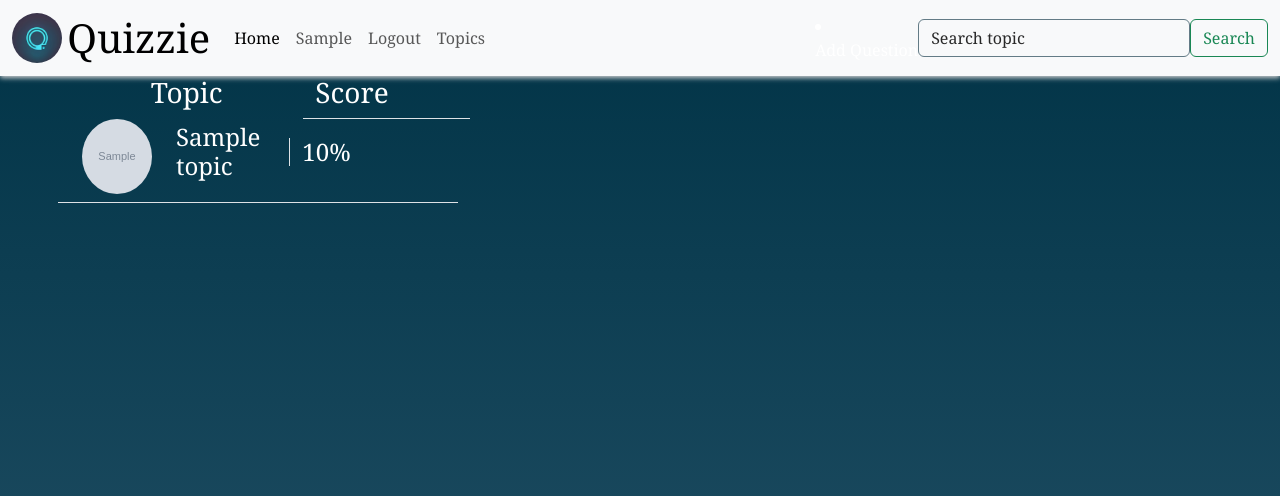
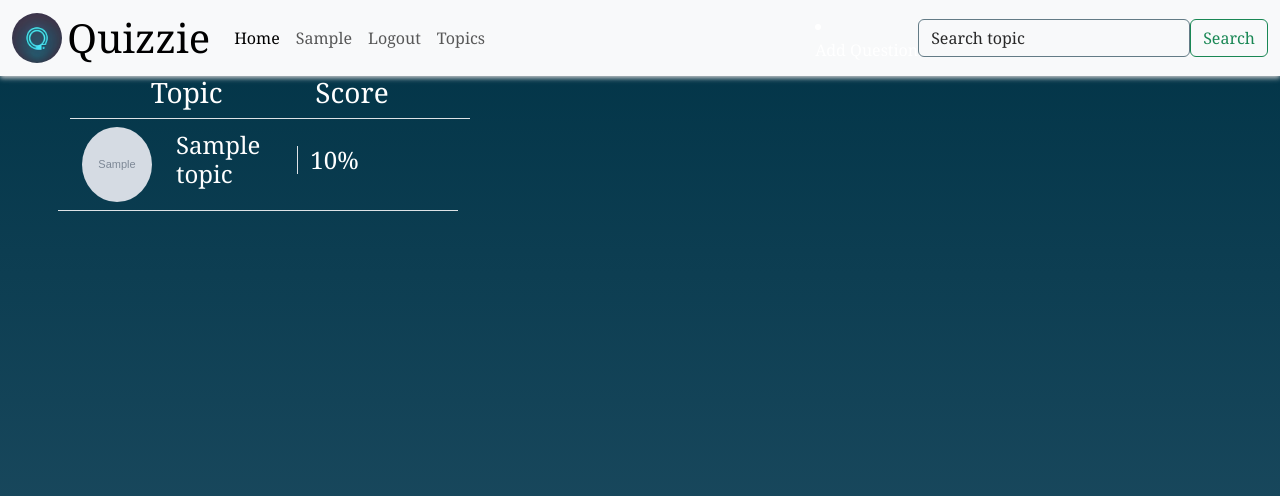
Before and after one commit to Kelly-Nesh/QuizWiz, a Django app: page /score in a window 1280 px wide. Shown: the top 496 px of the page. Run offline with Django 3.2, Linux system fonts and the light colour scheme; a user stored in the database is signed in; tables that the repository leaves empty hold one stand-in row (values such as "Sample post"); grey boxes marked "Sample" are stand-in pictures.

Commit message:
added padding for rows

```diff
--- a/Quiz/templates/Quiz/user-details.html
+++ b/Quiz/templates/Quiz/user-details.html
@@ -2,12 +2,18 @@
 
 <div class="container">
   <section class="row" style="max-width: 400px">
-    <div class="col-7 "><p class="h3 text-center">Topic</h3></div>
-    <div class="col-5 border-bottom"><p class="h3">Score</h3></div>
+    <div class="col-7 border-bottom"><p class="h3 text-center">Topic</p></div>
+    <div class="col-5 border-bottom"><p class="h3">Score</p></div>
     {% for i in scores %}
-    <div class="row align-items-center border-bottom pb-2">
-    <img src="{{i.topic.image}}" class="rounded-circle col-3" width="75"height="75" alt="topic"/>
-      <h4 class="col-4">{{i.topic}}</h4>
+    <div class="row align-items-center border-bottom py-2">
+      <img
+        src="{{i.topic.image}}"
+        class="rounded-circle col-3"
+        width="75"
+        height="75"
+        alt="topic"
+      />
+      <h4 class="col-4 me-2">{{i.topic}}</h4>
       <h4 class="col-4 border-start">{{i.score}}%</h4>
     </div>
     {% endfor %}
```
